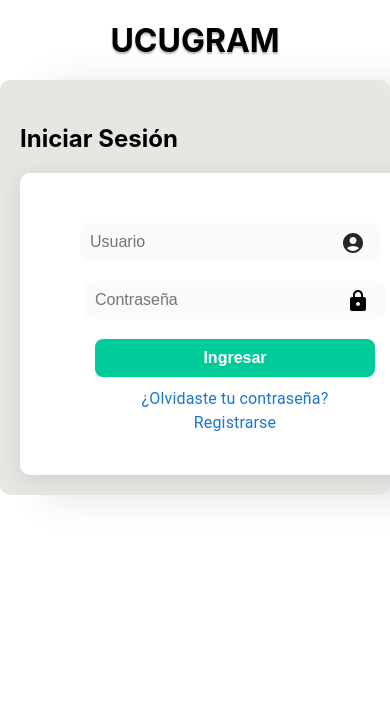
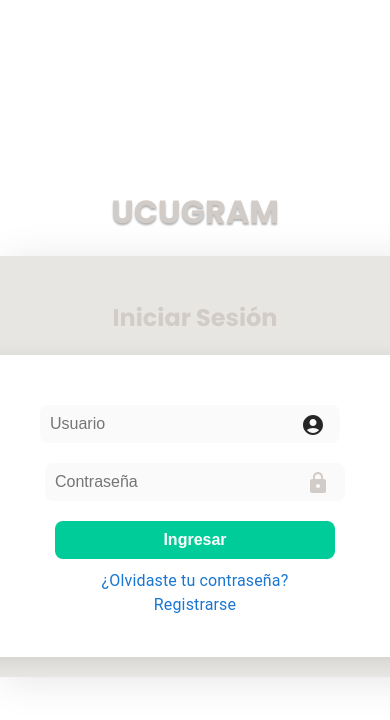
Before and after one commit to beldomadeira/DWM-Proyecto, a React (Create React App) app: page /login in a window 390 px wide. Shown: the top 720 px of the page. Built offline with nearby package versions, Linux system fonts and the light colour scheme.

Commit message:
Update del css

```diff
--- a/package.json
+++ b/package.json
@@ -12,6 +12,7 @@
     "@testing-library/react": "^13.4.0",
     "@testing-library/user-event": "^13.5.0",
     "framer-motion": "^11.11.1",
+    "instagram-proyecto": "file:",
     "react": "^18.3.1",
     "react-dom": "^18.3.1",
     "react-router-dom": "^6.26.2",
--- a/src/App.css
+++ b/src/App.css
@@ -1,9 +1,9 @@
-.App {
+/* .App {
   padding: 0;
   margin: 0;
   box-sizing: border-box;
   display: flex;
-}
+} */
 
 .leftSide {
   flex: 0.2;
--- a/src/components/LoginPage.jsx
+++ b/src/components/LoginPage.jsx
@@ -16,7 +16,6 @@ export const LoginPage = () => {
             <form>
               <div className="username">
                 <input type="text" placeholder="Usuario" />
-                {/* use AccountCircleIcon on input */}
                 <AccountCircleIcon className='user-icon'></AccountCircleIcon>
               </div>
               <div className="password">
@@ -61,7 +60,6 @@ export const LoginPage = () => {
     </div>
 
 
-    // separacion login y registro
 
   );
 }
--- a/src/components/loginPage.css
+++ b/src/components/loginPage.css
@@ -1,4 +1,24 @@
-/* Estilos por defecto para dispositivos móviles */
+@import url('https://fonts.googleapis.com/css2?family=Poppins:wght@100;400;600;700&display=swap');
+
+@media (max-width: 767px) {
+  .App-header .logPage {
+    display: flex;
+    flex-direction: column;
+    align-items: center;
+    justify-content: center;
+    height: 100vh;
+    color: #d1ccc8;
+
+  }
+
+}
+
+body{
+  color: #d1ccc8;
+  text-align: center;
+  font-family: "Poppins", sans-serif;
+}
+
 .title-app {
     font-size: 2rem;
     text-align: center;
--- a/src/pages/Login.jsx
+++ b/src/pages/Login.jsx
@@ -1,9 +1,9 @@
 import { LoginPage } from '../components/LoginPage';
-import Typography from '@mui/material/Typography';
 import '../App.css';
 
 function Login() {
     return (
+
         <header className="App-header">
         <div className='logPage'>
           <LoginPage />
```
